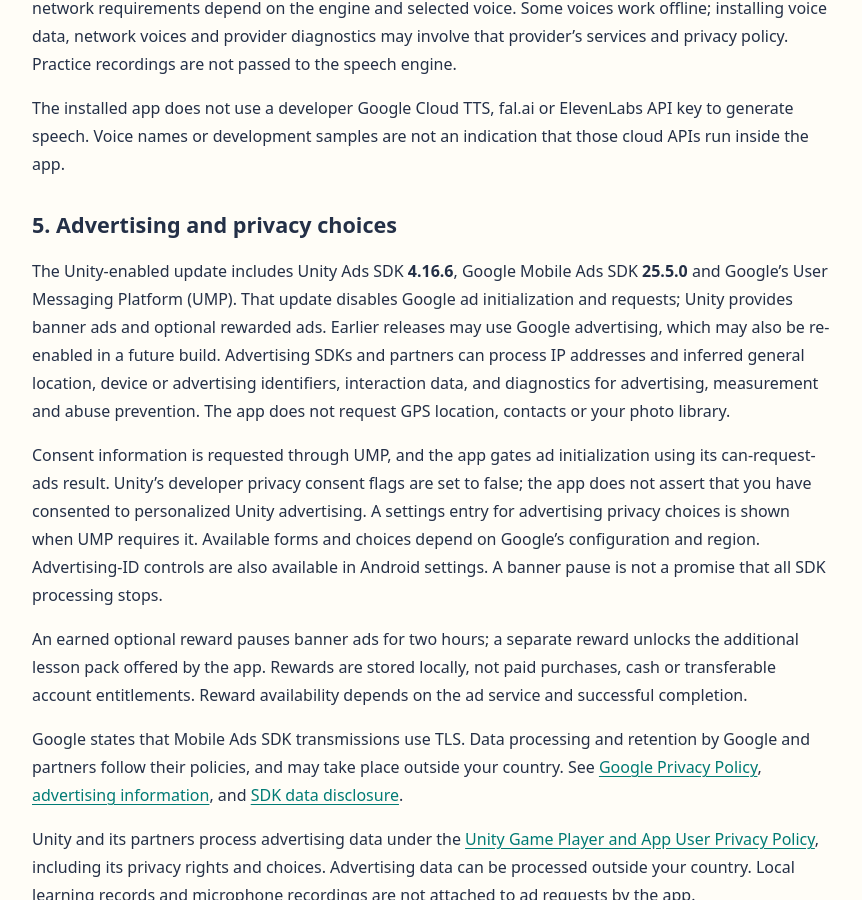
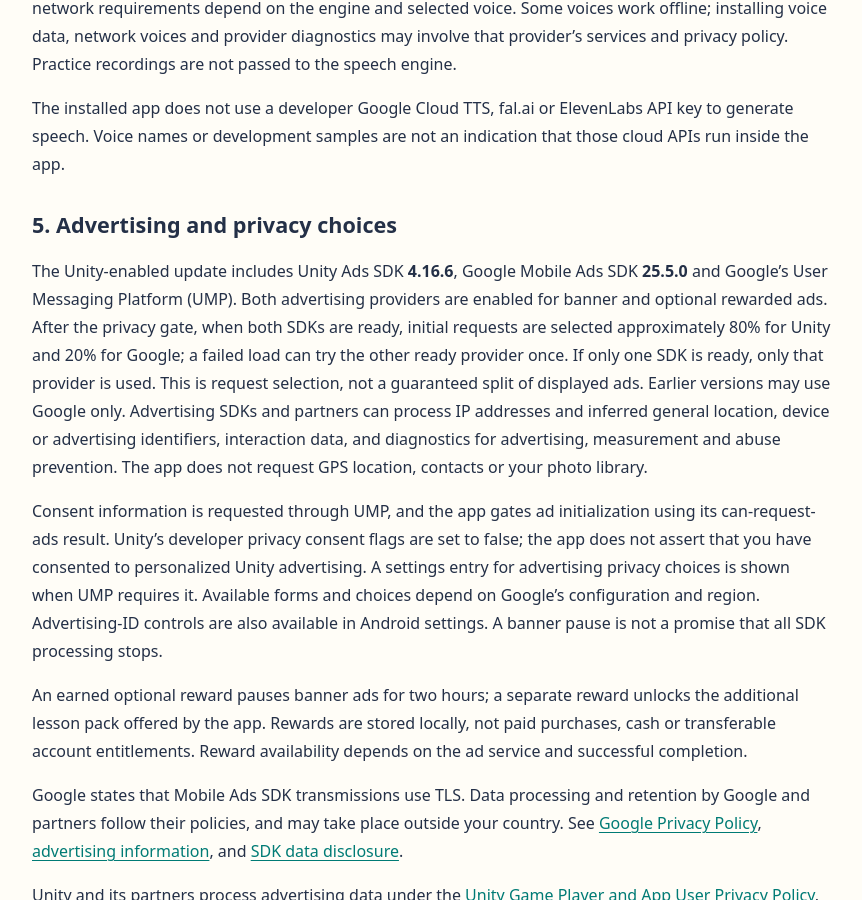
Before and after one commit to Minor-Orbit/medical-chinese-legal, a Jekyll site: the page built from workplace-korean/privacy/index.md, in a window 1280 px wide and 900 px high, scrolled down 1406 px. Shown: the whole window, without its empty margins (208-1070 px from the left). Built offline with Jekyll 4.4.1, drawn with Linux system fonts in a browser that asks for light colours; some of the changed text lies outside the part shown.

Commit message:
Align Workplace Korean privacy with dual-network ad routing

```diff
--- a/workplace-korean/privacy/index.md
+++ b/workplace-korean/privacy/index.md
@@ -35,7 +35,7 @@
 
 ## 5. Advertising and privacy choices
 
-The Unity-enabled update includes Unity Ads SDK **4.16.6**, Google Mobile Ads SDK **25.5.0** and Google's User Messaging Platform (UMP). That update disables Google ad initialization and requests; Unity provides banner ads and optional rewarded ads. Earlier releases may use Google advertising, which may also be re-enabled in a future build. Advertising SDKs and partners can process IP addresses and inferred general location, device or advertising identifiers, interaction data, and diagnostics for advertising, measurement and abuse prevention. The app does not request GPS location, contacts or your photo library.
+The Unity-enabled update includes Unity Ads SDK **4.16.6**, Google Mobile Ads SDK **25.5.0** and Google's User Messaging Platform (UMP). Both advertising providers are enabled for banner and optional rewarded ads. After the privacy gate, when both SDKs are ready, initial requests are selected approximately 80% for Unity and 20% for Google; a failed load can try the other ready provider once. If only one SDK is ready, only that provider is used. This is request selection, not a guaranteed split of displayed ads. Earlier versions may use Google only. Advertising SDKs and partners can process IP addresses and inferred general location, device or advertising identifiers, interaction data, and diagnostics for advertising, measurement and abuse prevention. The app does not request GPS location, contacts or your photo library.
 
 Consent information is requested through UMP, and the app gates ad initialization using its can-request-ads result. Unity's developer privacy consent flags are set to false; the app does not assert that you have consented to personalized Unity advertising. A settings entry for advertising privacy choices is shown when UMP requires it. Available forms and choices depend on Google's configuration and region. Advertising-ID controls are also available in Android settings. A banner pause is not a promise that all SDK processing stops.
 
```
Also changed, not shown: other parts of workplace-korean/privacy/index.md (+1 -1 lines), workplace-korean/privacy/ko/index.md (+2 -2 lines).
